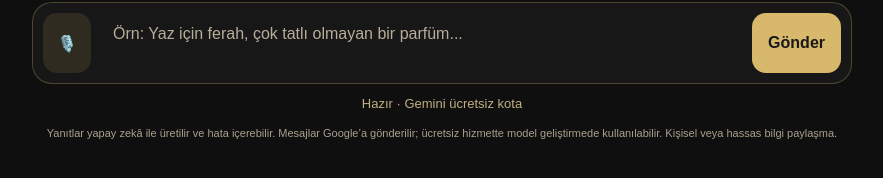
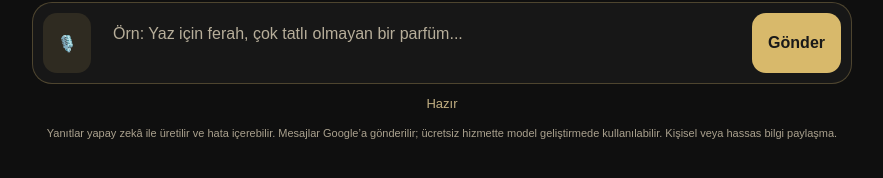
Before and after one commit to drillsosayrn/perfume-ai, a plain HTML site: page index.html in a window 1280 px wide. Both pictures are taken after a click on the button "Gönder". Shown: the part 606-784 px from the top of the page, without its empty margins (198-1081 px from the left). Drawn offline with Linux system fonts and the light colour scheme.

Commit message:
Remove Gemini free quota branding from chat status

```diff
--- a/index.html
+++ b/index.html
@@ -25,12 +25,12 @@ textarea::placeholder{color:#b7ae9a}
 <body><main class="container"><header class="logo"><h1>Majinor</h1><p>Kişisel parfüm danışmanın</p></header>
 <div class="chat-box" id="chatBox" role="log" aria-live="polite"><div class="message ai-message">Merhaba ben Majinor. Mağazamıza hoşgeldin. İstersen parfüm seçiminde sana yardımcı olabilirim. Daha önce hangi parfümleri kullandığını, kişiliğini ve karakterini bana söyle. Sana yardımcı olmaktan mutluluk duyarım.</div></div>
 <div class="input-area"><button id="micButton" aria-label="Konuş">🎙️</button><textarea id="messageInput" aria-label="Mesajınız" maxlength="2000" placeholder="Örn: Yaz için ferah, çok tatlı olmayan bir parfüm..."></textarea><button id="sendButton">Gönder</button></div>
-<div class="status" id="status">Hazır · Gemini ücretsiz kota</div><p class="notice">Yanıtlar yapay zekâ ile üretilir ve hata içerebilir. Mesajlar Google’a gönderilir; ücretsiz hizmette model geliştirmede kullanılabilir. Kişisel veya hassas bilgi paylaşma.</p></main>
+<div class="status" id="status">Hazır</div><p class="notice">Yanıtlar yapay zekâ ile üretilir ve hata içerebilir. Mesajlar Google’a gönderilir; ücretsiz hizmette model geliştirmede kullanılabilir. Kişisel veya hassas bilgi paylaşma.</p></main>
 <script>
 const input=document.getElementById('messageInput'),micButton=document.getElementById('micButton'),sendButton=document.getElementById('sendButton'),chatBox=document.getElementById('chatBox'),statusLabel=document.getElementById('status');
 const history=[];let busy=false;
 function addMessage(text,role){const node=document.createElement('div');node.className='message '+role+'-message';node.textContent=text;chatBox.appendChild(node);chatBox.scrollTop=chatBox.scrollHeight;return node;}
-async function sendMessage(){const message=input.value.trim();if(!message||busy)return;if(message.length>2000)return;busy=true;sendButton.disabled=true;input.value='';addMessage(message,'user');const answer=addMessage('Yanıt hazırlanıyor…','ai');statusLabel.textContent='Düşünüyor…';try{const response=await fetch('/api/chat',{method:'POST',headers:{'Content-Type':'application/json'},body:JSON.stringify({messages:[...history,{role:'user',text:message}].slice(-15)}),signal:AbortSignal.timeout(55000)});const data=await response.json();if(!response.ok)throw new Error(data.error||'Bağlantı kurulamadı.');answer.textContent=data.reply;history.push({role:'user',text:message},{role:'model',text:data.reply});if(history.length>14)history.splice(0,history.length-14);statusLabel.textContent='Hazır · Gemini ücretsiz kota';}catch(error){answer.textContent=error.name==='TimeoutError'?'Yanıt gecikti. Biraz sonra tekrar dene.':error.message;input.value=message;statusLabel.textContent='Mesaj gönderilemedi';}finally{busy=false;sendButton.disabled=false;chatBox.scrollTop=chatBox.scrollHeight;}}
+async function sendMessage(){const message=input.value.trim();if(!message||busy)return;if(message.length>2000)return;busy=true;sendButton.disabled=true;input.value='';addMessage(message,'user');const answer=addMessage('Yanıt hazırlanıyor…','ai');statusLabel.textContent='Düşünüyor…';try{const response=await fetch('/api/chat',{method:'POST',headers:{'Content-Type':'application/json'},body:JSON.stringify({messages:[...history,{role:'user',text:message}].slice(-15)}),signal:AbortSignal.timeout(55000)});const data=await response.json();if(!response.ok)throw new Error(data.error||'Bağlantı kurulamadı.');answer.textContent=data.reply;history.push({role:'user',text:message},{role:'model',text:data.reply});if(history.length>14)history.splice(0,history.length-14);statusLabel.textContent='Hazır';}catch(error){answer.textContent=error.name==='TimeoutError'?'Yanıt gecikti. Biraz sonra tekrar dene.':error.message;input.value=message;statusLabel.textContent='Mesaj gönderilemedi';}finally{busy=false;sendButton.disabled=false;chatBox.scrollTop=chatBox.scrollHeight;}}
 sendButton.addEventListener('click',sendMessage);input.addEventListener('keydown',event=>{if(event.key==='Enter'&&!event.shiftKey&&!event.isComposing){event.preventDefault();sendMessage();}});
-const SpeechRecognition=window.SpeechRecognition||window.webkitSpeechRecognition;if(SpeechRecognition){const recognition=new SpeechRecognition();recognition.lang='tr-TR';recognition.continuous=false;recognition.interimResults=false;micButton.addEventListener('click',()=>{if(busy)return;try{recognition.start();statusLabel.textContent='Dinliyorum…';micButton.classList.add('listening');}catch{statusLabel.textContent='Mikrofon başlatılamadı.';}});recognition.onresult=event=>{input.value=event.results[0][0].transcript.slice(0,2000);};recognition.onend=()=>{micButton.classList.remove('listening');if(!busy)statusLabel.textContent='Hazır · Gemini ücretsiz kota';};recognition.onerror=()=>{micButton.classList.remove('listening');statusLabel.textContent='Mikrofon kullanılamadı. Yazarak devam edebilirsin.';};}else{micButton.disabled=true;micButton.title='Bu tarayıcı sesli girişi desteklemiyor.';}
+const SpeechRecognition=window.SpeechRecognition||window.webkitSpeechRecognition;if(SpeechRecognition){const recognition=new SpeechRecognition();recognition.lang='tr-TR';recognition.continuous=false;recognition.interimResults=false;micButton.addEventListener('click',()=>{if(busy)return;try{recognition.start();statusLabel.textContent='Dinliyorum…';micButton.classList.add('listening');}catch{statusLabel.textContent='Mikrofon başlatılamadı.';}});recognition.onresult=event=>{input.value=event.results[0][0].transcript.slice(0,2000);};recognition.onend=()=>{micButton.classList.remove('listening');if(!busy)statusLabel.textContent='Hazır';};recognition.onerror=()=>{micButton.classList.remove('listening');statusLabel.textContent='Mikrofon kullanılamadı. Yazarak devam edebilirsin.';};}else{micButton.disabled=true;micButton.title='Bu tarayıcı sesli girişi desteklemiyor.';}
 </script></body></html>
```
